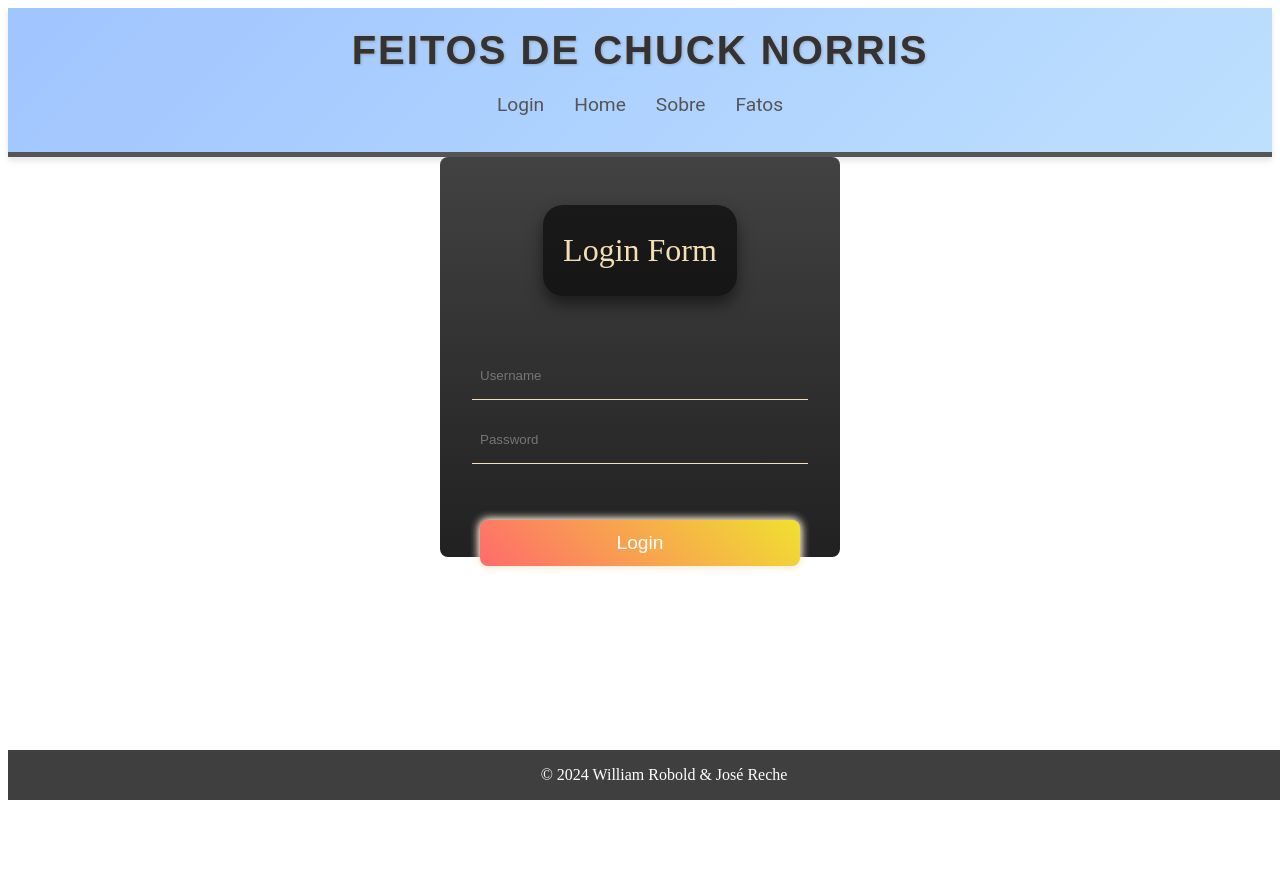
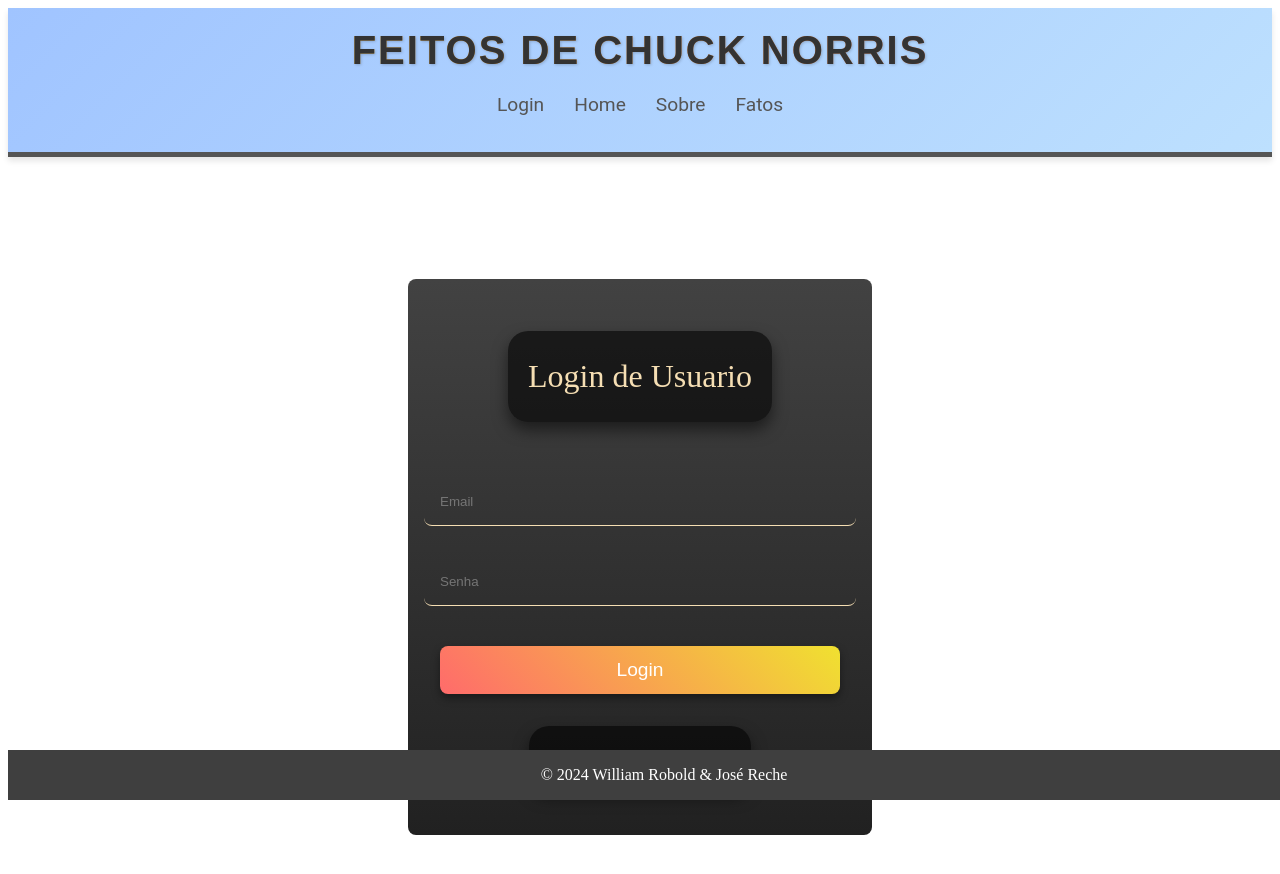
Before and after one commit to CardosoWill/ChuckNorrisFacts, a React (Vite) app: page / in a window 1280 px wide. Shown: the top 874 px of the page. Before the commit the page ends 800 px from the top, so only its background shows below. Built offline with nearby package versions, Linux system fonts and the light colour scheme.

Commit message:
Estilização de login e criação de registro

```diff
--- a/src/App.jsx
+++ b/src/App.jsx
@@ -1,5 +1,6 @@
 import { Route, Routes } from 'react-router-dom'
 import './App.css'
+import Register from './pages/Register'
 import Login from './pages/login'
 import Home from './pages/Home'
 import About from './pages/About'
@@ -10,12 +11,14 @@
 function App() {
   return (
     <>
+
       <Header />
       <Routes>
-        <Route path='/' element={<Login />} />
         <Route path='/home' element={<Home />} />
         <Route path='/about' element={<About />} />
-        <Route path='/fatos' element={<Fatos/>} />
+        <Route path='/fatos' element={<Fatos />} />
+        <Route path='/' element={<Login />} />
+        <Route path='/register' element={<Register />} />
       </Routes>
       <Footer />
     </>
--- a/src/pages/Home/styles.css
+++ b/src/pages/Home/styles.css
@@ -1,4 +1,4 @@
-  h2 {
+h2 {
     font-size: 2.5rem;
     margin-bottom: 20px;
     background: linear-gradient(45deg, #ffcc00, #ff6b6b);
@@ -28,7 +28,7 @@
     border-radius: 30px;
     cursor: pointer;
     box-shadow: 0 4px 8px rgba(0, 0, 0, 0.4);
-    transition: transform 0.3s ease, background 0.3s ease;
+    transition: transform 0.3s ease, background-color 0.3s ease;
   }
 
   button:hover {
--- /dev/null
+++ b/src/pages/Register/index.jsx
@@ -0,0 +1,24 @@
+import './styles.css';
+
+export default function Register() {
+  return (
+    <main>
+      <div className="container">
+        <form className="form">
+          <p className="title">Cadastro de Usuario</p>
+
+          <div className="flex">
+            <input className="input" type="text" placeholder="Nome Completo" required />
+          </div>
+
+          <input className="input" type="email" placeholder="Email" required />
+          <input className="input" type="senha" placeholder="Senha" required />
+          <input className="input" type="senha" placeholder="Confirmar Senha" required />
+
+          <button className="btn">Cadastrar</button>
+          <p className="signin">Possui uma conta? <a href="/" className="link">Clique aqui</a></p>
+        </form>
+      </div>
+    </main>
+  );
+}
--- /dev/null
+++ b/src/pages/Register/styles.css
@@ -0,0 +1,82 @@
+.container {
+  display: flex;
+  justify-content: center;
+  align-items: center;
+  height: 100%;
+}
+
+.form {
+  width: 400px;
+  background-image: linear-gradient(to bottom, #424242, #212121);
+  padding: 20px;
+  border-radius: 0.5rem;
+  display: flex;
+  flex-direction: column;
+  align-items: center;
+  gap: 1rem;
+}
+
+.title {
+  color: wheat;
+  font-size: 2rem;
+  margin-bottom: 10px;
+}
+
+.message {
+  color: rgba(255, 255, 255, 0.7);
+  font-size: 1rem;
+  text-align: center;
+}
+
+.input {
+  width: 100%;
+  padding: 0.75rem;
+  margin: 0.5rem 0;
+  background-color: #333;
+  color: wheat;
+  border: none;
+  border-bottom: 1px solid wheat;
+  outline: none;
+  transition: background-color 400ms;
+  border-radius: 0.5rem;
+}
+
+.input:hover {
+  background-color: #424242;
+}
+
+.btn {
+  height: 3rem;
+  width: 100%;
+  background-color: wheat;
+  border: none;
+  border-radius: 0.5rem;
+  font-size: 1.2rem;
+  cursor: pointer;
+  transition: background-color 400ms;
+}
+
+.btn:hover {
+  background-color: antiquewhite;
+}
+
+.signin {
+  font-size: 0.9rem;
+  color: #aaa;
+  margin-top: 1rem;
+}
+
+.link {
+  color: #00bfff;
+  text-decoration: none;
+}
+
+.link:hover {
+  text-decoration: underline;
+}
+
+.flex {
+  display: flex;
+  gap: 0.5rem;
+  width: 100%;
+}
--- a/src/pages/login/index.jsx
+++ b/src/pages/login/index.jsx
@@ -1,16 +1,36 @@
 import './styles.css';
+import { useNavigate } from 'react-router-dom';
 
 export default function Login() {
-    return (
-        <main>
-            <div class="container">
-                <form class="form" action="">
-                    <p class="title">Login Form</p>
-                    <input placeholder="Username" class="username input" type="text" />
-                    <input placeholder="Password" class="password input" type="password" />
-                    <button class="btn" type="submit">Login</button>
-                </form>
-            </div>
-        </main>
-    )
+  const navigate = useNavigate();
+
+  // Função que será chamada ao submeter o formulário
+  const handleFormSubmit = (event) => {
+    event.preventDefault(); // Previne o comportamento padrão, mas só é chamada se os campos estiverem válidos
+    // Redireciona para a página /home após validação
+    navigate('/home');
+  };
+
+  return (
+    <main>
+      <div className="container">
+        {/* Mude o onClick do botão para onSubmit no form */}
+        <form className="form" onSubmit={handleFormSubmit}>
+          <p className="title">Login de Usuario</p>
+          <input className="input" type="email" placeholder="Email" required />
+
+          <input className="input password" type="password" placeholder="Senha" required />
+
+          {/* Botão sem onClick, a lógica é gerida pelo onSubmit do form */}
+          <button className="btn" type="submit">
+            Login
+          </button>
+
+          <p className="signin">
+            Não tem um login? <a href="/register" className="link">Clique aqui</a>
+          </p>
+        </form>
+      </div>
+    </main>
+  );
 }
--- a/src/pages/login/styles.css
+++ b/src/pages/login/styles.css
@@ -1,3 +1,4 @@
+
 ::selection {
     background-color: gray;
 }
@@ -7,11 +8,12 @@
     display: flex;
     justify-content: center;
     align-items: center;
+    height: 100vh;
 }
 
 .form {
     width: 400px;
-    height: 400px;
+    padding: 2rem;
     background-image: linear-gradient(to bottom, #424242, #212121);
     display: flex;
     align-items: center;
@@ -21,14 +23,14 @@
 
 .title {
     color: wheat;
-    margin: 3rem 0;
+    margin-bottom: 2rem;
     font-size: 2rem;
 }
 
 .input {
     margin: 0.5rem 0;
-    padding: 1rem 0.5rem;
-    width: 20rem;
+    padding: 1rem;
+    width: 100%;
     background-color: inherit;
     color: wheat;
     border: none;
@@ -45,20 +47,34 @@
 
 .btn {
     height: 3rem;
-    width: 20rem;
-    margin-top: 3rem;
-    background-color: wheat;
+    width: 100%;
+    margin-top: 1rem;
+    background-color: #555;
+    color: white;
     border-radius: 0.5rem;
     border: none;
     font-size: 1.2rem;
-    transition: all 400ms;
+    transition: all 300ms ease;
     cursor: pointer;
-    box-shadow:
-        0 0 10px antiquewhite,
-        0 0 10px antiquewhite;
 }
 
 .btn:hover {
-    background-color: antiquewhite;
-    box-shadow: none;
+    background-color: #777;
 }
+
+.register-link {
+    margin-top: 1rem;
+    color: wheat;
+    font-size: 0.9rem;
+}
+
+.register-link .link {
+    color: #00f;
+    text-decoration: underline;
+    cursor: pointer;
+}
+
+.register-link .link:hover {
+    color: #007bff;
+    text-decoration: none;
+}
```
